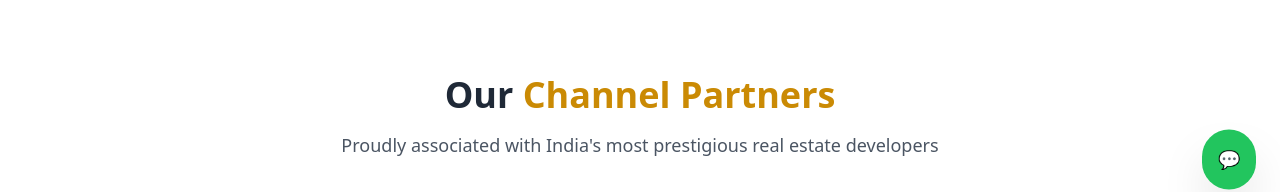
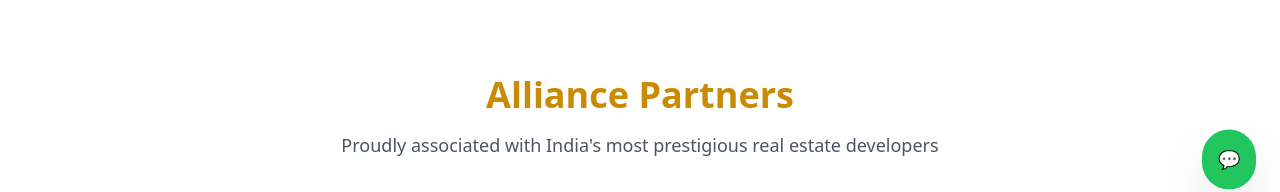
Before and after one commit to altinalivings/altina-livings, a Next.js app: page / in a window 1280 px wide. Shown: the part 573-765 px from the top of the page. Built offline with nearby package versions, Linux system fonts and the light colour scheme.

Commit message:
Update page.js

```diff
--- a/src/app/page.js
+++ b/src/app/page.js
@@ -75,7 +75,7 @@ export default function Home() {
           <div className="container mx-auto px-4">
             <div className="text-center mb-12">
               <h2 className="text-4xl font-bold text-gray-800 mb-4">
-                Our <span className="text-gold-600">Channel Partners</span>
+                <span className="text-gold-600">Alliance Partners</span>
               </h2>
               <p className="text-lg text-gray-600">
                 Proudly associated with India's most prestigious real estate developers
```
